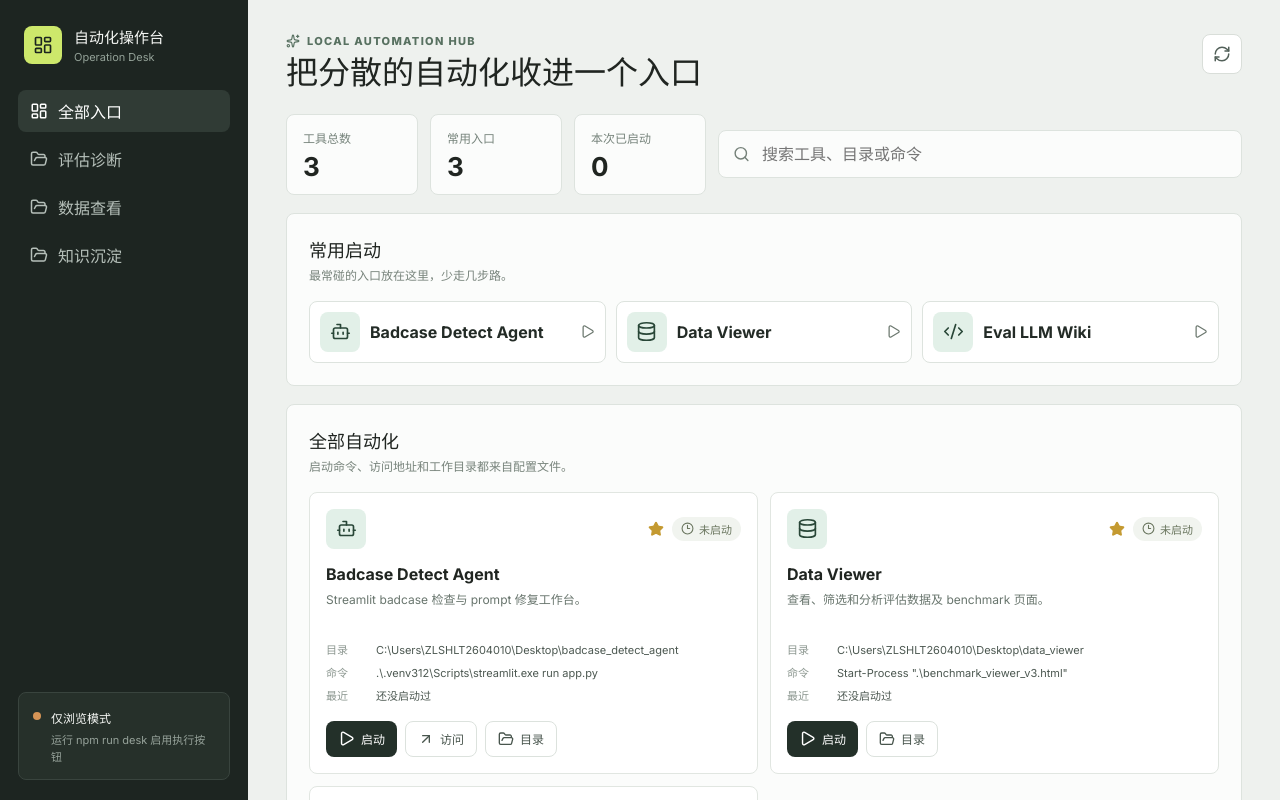
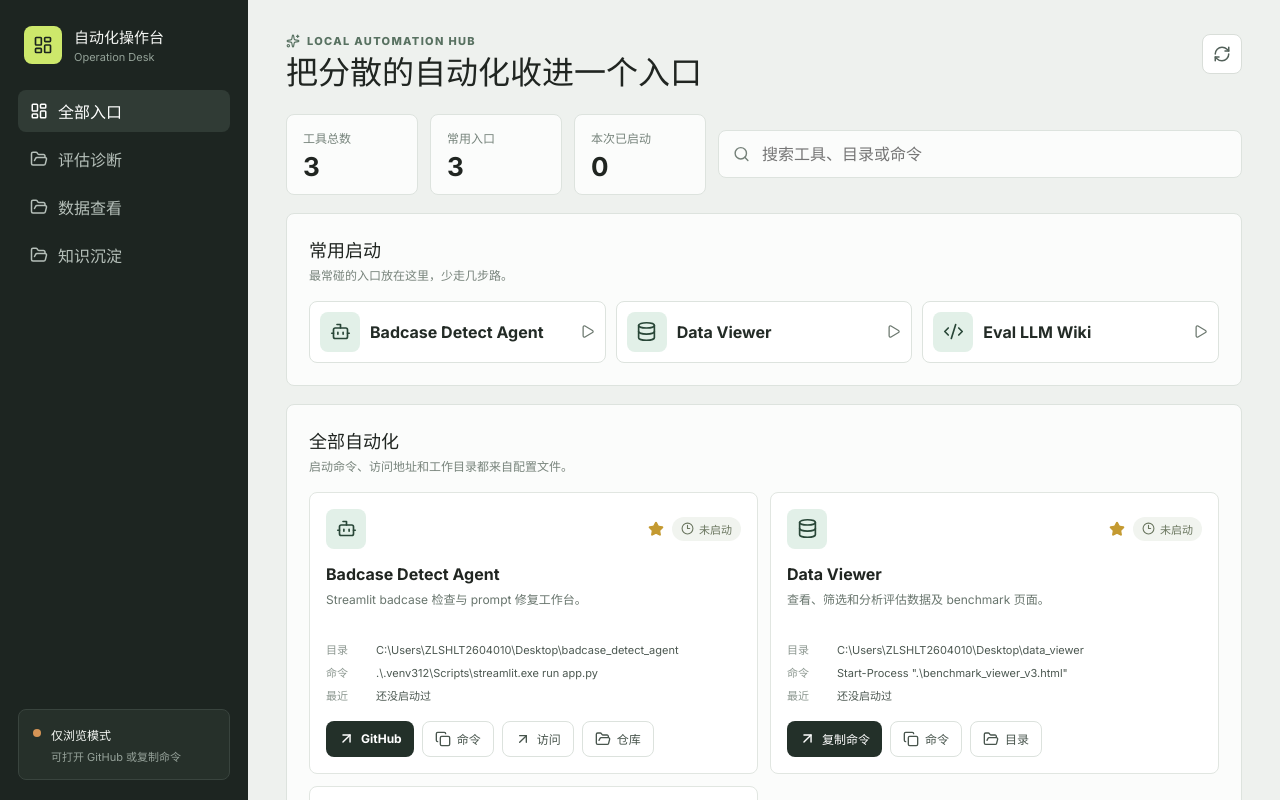
Before and after one commit to Marsbeeeee/Operation-Desk, a React (Vite) app: page / in a window 1280 px wide. Shown: the top 800 px of the page. Built offline with nearby package versions, Linux system fonts and the light colour scheme; no server answers.

Commit message:
Add browser fallback mode

```diff
--- a/automation.config.json
+++ b/automation.config.json
@@ -8,6 +8,7 @@
       "cwd": "C:\\Users\\ZLSHLT2604010\\Desktop\\badcase_detect_agent",
       "command": ".\\.venv312\\Scripts\\streamlit.exe run app.py",
       "url": "http://localhost:8501",
+      "repoUrl": "https://github.com/Marsbeeeee/badcase_detect_agent",
       "openDelayMs": 4000,
       "favorite": true,
       "icon": "bot"
@@ -20,6 +21,7 @@
       "cwd": "C:\\Users\\ZLSHLT2604010\\Desktop\\data_viewer",
       "command": "Start-Process \".\\benchmark_viewer_v3.html\"",
       "url": "",
+      "repoUrl": "",
       "favorite": true,
       "icon": "database"
     },
@@ -31,6 +33,7 @@
       "cwd": "C:\\Users\\ZLSHLT2604010\\Desktop\\eval_LLM_WiKi",
       "command": "explorer .",
       "url": "",
+      "repoUrl": "https://github.com/Marsbeeeee/eval_LLM_WiKi",
       "favorite": true,
       "icon": "code"
     },
@@ -42,6 +45,7 @@
       "cwd": "C:\\Users\\ZLSHLT2604010\\Desktop\\eval_sop_ai\\eval-annotation-sop",
       "command": "explorer .",
       "url": "",
+      "repoUrl": "",
       "favorite": false,
       "icon": "wrench"
     },
@@ -53,6 +57,7 @@
       "cwd": "C:\\Users\\ZLSHLT2604010\\Desktop\\codex_usage_tracker\\codex-usage-tracker",
       "command": "npm.cmd run dashboard:dev",
       "url": "http://localhost:5173",
+      "repoUrl": "",
       "openDelayMs": 3500,
       "favorite": false,
       "icon": "gauge"
--- a/src/main.jsx
+++ b/src/main.jsx
@@ -7,6 +7,7 @@ import {
   CheckCircle2,
   Clock3,
   Code2,
+  Copy,
   Database,
   FileCode2,
   FolderOpen,
@@ -35,6 +36,7 @@ const fallbackTools = [
     cwd: 'C:\\Users\\ZLSHLT2604010\\Desktop\\badcase_detect_agent',
     command: '.\\.venv312\\Scripts\\streamlit.exe run app.py',
     url: 'http://localhost:8501',
+    repoUrl: 'https://github.com/Marsbeeeee/badcase_detect_agent',
     favorite: true,
     icon: 'bot',
   },
@@ -57,6 +59,7 @@ const fallbackTools = [
     cwd: 'C:\\Users\\ZLSHLT2604010\\Desktop\\eval_LLM_WiKi',
     command: 'explorer .',
     url: '',
+    repoUrl: 'https://github.com/Marsbeeeee/eval_LLM_WiKi',
     favorite: true,
     icon: 'code',
   },
@@ -165,7 +168,15 @@ function App() {
 
   const launchTool = async tool => {
     if (!apiReady) {
-      showToast('请用 npm run desk 启动操作台后端，才能直接执行命令')
+      if (tool.repoUrl) {
+        window.open(tool.repoUrl, '_blank', 'noopener,noreferrer')
+        showToast('已打开 GitHub 仓库；本机运行需要启动本机服务')
+      } else if (tool.command) {
+        await navigator.clipboard?.writeText(tool.command)
+        showToast('本机服务未连接，已复制启动命令')
+      } else {
+        showToast('这个入口没有配置 GitHub 地址或启动命令')
+      }
       return
     }
     setLaunching(tool.id)
@@ -189,7 +200,12 @@ function App() {
 
   const openFolder = async tool => {
     if (!apiReady) {
-      showToast(tool.cwd || '没有配置目录')
+      if (tool.repoUrl) {
+        window.open(tool.repoUrl, '_blank', 'noopener,noreferrer')
+        showToast('本机服务未连接，已改为打开 GitHub')
+      } else {
+        showToast(tool.cwd || '没有配置目录')
+      }
       return
     }
     try {
@@ -198,6 +214,15 @@ function App() {
     } catch (error) {
       showToast(error.message)
     }
+  }
+
+  const copyCommand = async tool => {
+    if (!tool.command) {
+      showToast('这个入口没有配置启动命令')
+      return
+    }
+    await navigator.clipboard?.writeText(tool.command)
+    showToast('启动命令已复制')
   }
 
   return (
@@ -228,7 +253,7 @@ function App() {
           <span className={apiReady ? 'api-dot ready' : 'api-dot'} />
           <div>
             <strong>{apiReady ? '本机启动器在线' : '仅浏览模式'}</strong>
-            <p>{apiReady ? '可直接运行配置命令' : '运行 npm run desk 启用执行按钮'}</p>
+            <p>{apiReady ? '可直接运行配置命令' : '可打开 GitHub 或复制命令'}</p>
           </div>
         </div>
       </aside>
@@ -317,10 +342,16 @@ function App() {
                   </dl>
                   {status.message && <div className="message-line">{status.message}</div>}
                   <div className="card-actions">
-                    <button className="primary" disabled={launching === tool.id || !tool.command} onClick={() => launchTool(tool)}>
-                      {launching === tool.id ? <Loader2 className="spin" size={17} /> : <Play size={17} />}
-                      启动
+                    <button className="primary" disabled={launching === tool.id || (!tool.command && !tool.repoUrl)} onClick={() => launchTool(tool)}>
+                      {launching === tool.id ? <Loader2 className="spin" size={17} /> : apiReady ? <Play size={17} /> : <ArrowUpRight size={17} />}
+                      {apiReady ? '启动' : tool.repoUrl ? 'GitHub' : '复制命令'}
                     </button>
+                    {!apiReady && tool.command && (
+                      <button className="secondary" onClick={() => copyCommand(tool)}>
+                        <Copy size={16} />
+                        命令
+                      </button>
+                    )}
                     {tool.url && (
                       <a className="secondary" href={tool.url} target="_blank" rel="noreferrer">
                         <ArrowUpRight size={16} />
@@ -329,7 +360,7 @@ function App() {
                     )}
                     <button className="secondary" onClick={() => openFolder(tool)}>
                       <FolderOpen size={16} />
-                      目录
+                      {apiReady ? '目录' : tool.repoUrl ? '仓库' : '目录'}
                     </button>
                   </div>
                 </article>
```
Also changed, not shown: 1 other file (tests, documents, lock files or other folders).
